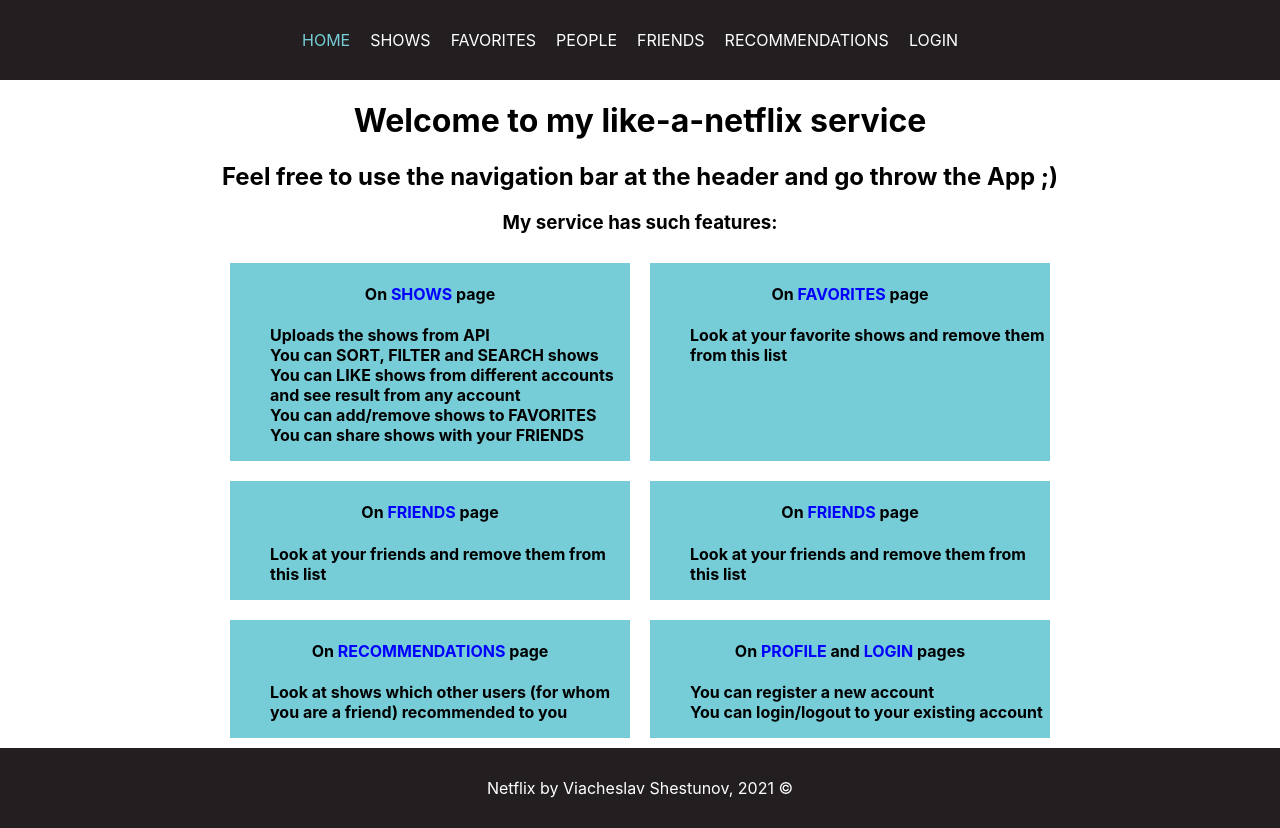
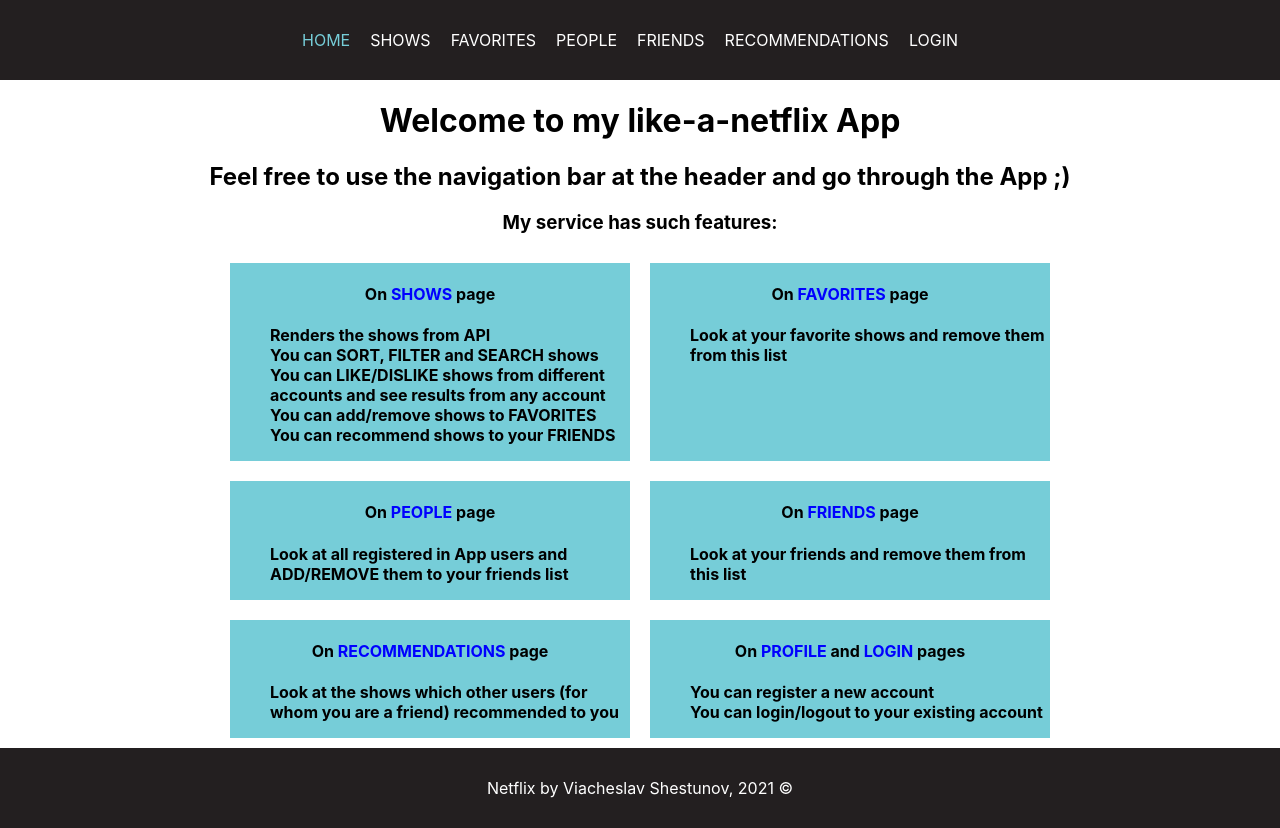
Before and after one commit to vshestunov/nflix-epam, a React (Create React App) app: page / in a window 1280 px wide. Built offline with nearby package versions, Linux system fonts and the light colour scheme; no server answers.

Commit message:
fixed some mistakes

```diff
--- a/src/components/main/home/home.jsx
+++ b/src/components/main/home/home.jsx
@@ -6,10 +6,10 @@ const Home = (props) => {
     return (
         <div className="home">
             <div className="headers-cont">
-                <h1>Welcome to my like-a-netflix service</h1>
+                <h1>Welcome to my like-a-netflix App</h1>
                 <h2>
                     Feel free to use the navigation bar at the header and go
-                    throw the App ;){" "}
+                    through the App ;){" "}
                 </h2>
                 <h3>My service has such features:</h3>
             </div>
@@ -18,14 +18,14 @@ const Home = (props) => {
                     On <NavLink to="/shows">SHOWS</NavLink> page
                 </h4>
                 <ul>
-                    <li>Uploads the shows from API</li>
+                    <li>Renders the shows from API</li>
                     <li>You can SORT, FILTER and SEARCH shows</li>
                     <li>
-                        You can LIKE shows from different accounts and see
-                        result from any account
+                        You can LIKE/DISLIKE shows from different accounts and see
+                        results from any account
                     </li>
                     <li>You can add/remove shows to FAVORITES</li>
-                    <li>You can share shows with your FRIENDS</li>
+                    <li>You can recommend shows to your FRIENDS</li>
                 </ul>
             </div>
             <div className="features-cont">
@@ -41,10 +41,10 @@ const Home = (props) => {
             </div>
             <div className="features-cont">
                 <h4>
-                    On <NavLink to="/friends">FRIENDS</NavLink> page
+                    On <NavLink to="/people">PEOPLE</NavLink> page
                 </h4>
                 <ul>
-                    <li>Look at your friends and remove them from this list</li>
+                    <li>Look at all registered in App users and ADD/REMOVE them to your friends list</li>
                 </ul>
             </div>
             <div className="features-cont">
@@ -62,7 +62,7 @@ const Home = (props) => {
                 </h4>
                 <ul>
                     <li>
-                        Look at shows which other users (for whom you are a
+                        Look at the shows which other users (for whom you are a
                         friend) recommended to you
                     </li>
                 </ul>
```
